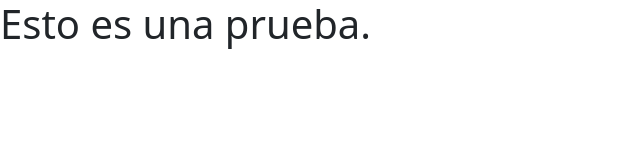
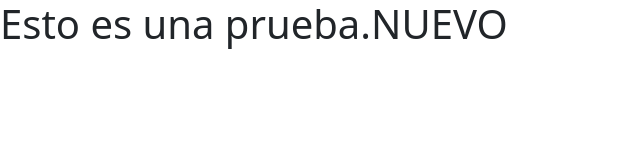
Before and after one commit to fboisier/python0015-repaso-git, a plain HTML site: page index.html in a window 1280 px wide. Shown: the whole page, without its empty margins (0-640 px from the left). Drawn offline with Linux system fonts and the light colour scheme.

Commit message:
subimos los cambios

```diff
--- a/index.html
+++ b/index.html
@@ -4,11 +4,11 @@
     <meta charset="UTF-8">
     <meta http-equiv="X-UA-Compatible" content="IE=edge">
     <meta name="viewport" content="width=device-width, initial-scale=1.0">
-    <title>PRUEBA</title>
+    <title>CAMBIO</title>
     <link rel="stylesheet" href="css/bootstrap.min.css">
 </head>
 <body>
-    <h1>Esto es una prueba.</h1>
+    <h1>Esto es una prueba.NUEVO</h1>
 
     <script src="js/bootstrap.bundle.min.js"></script>
 </body>
```
